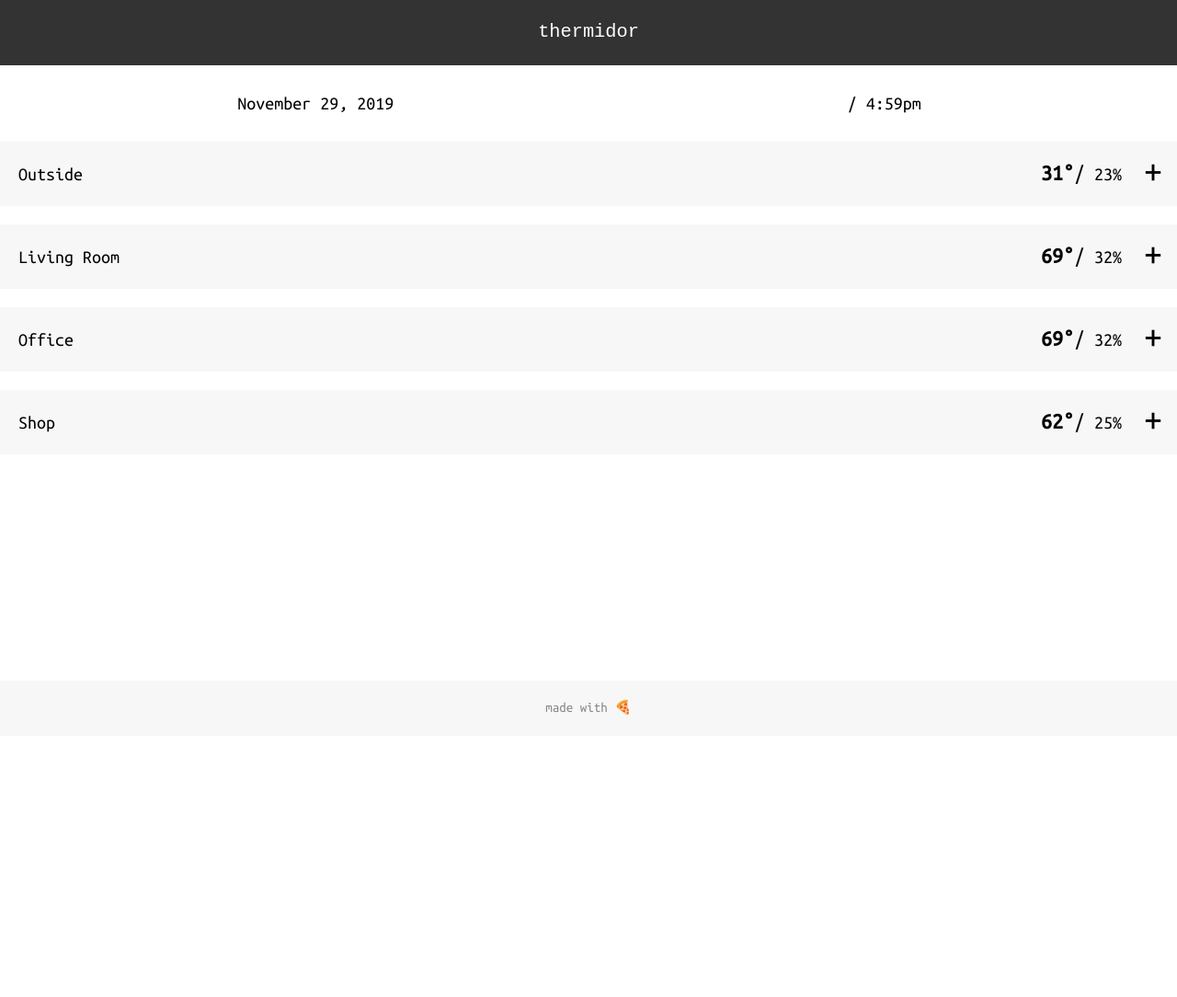
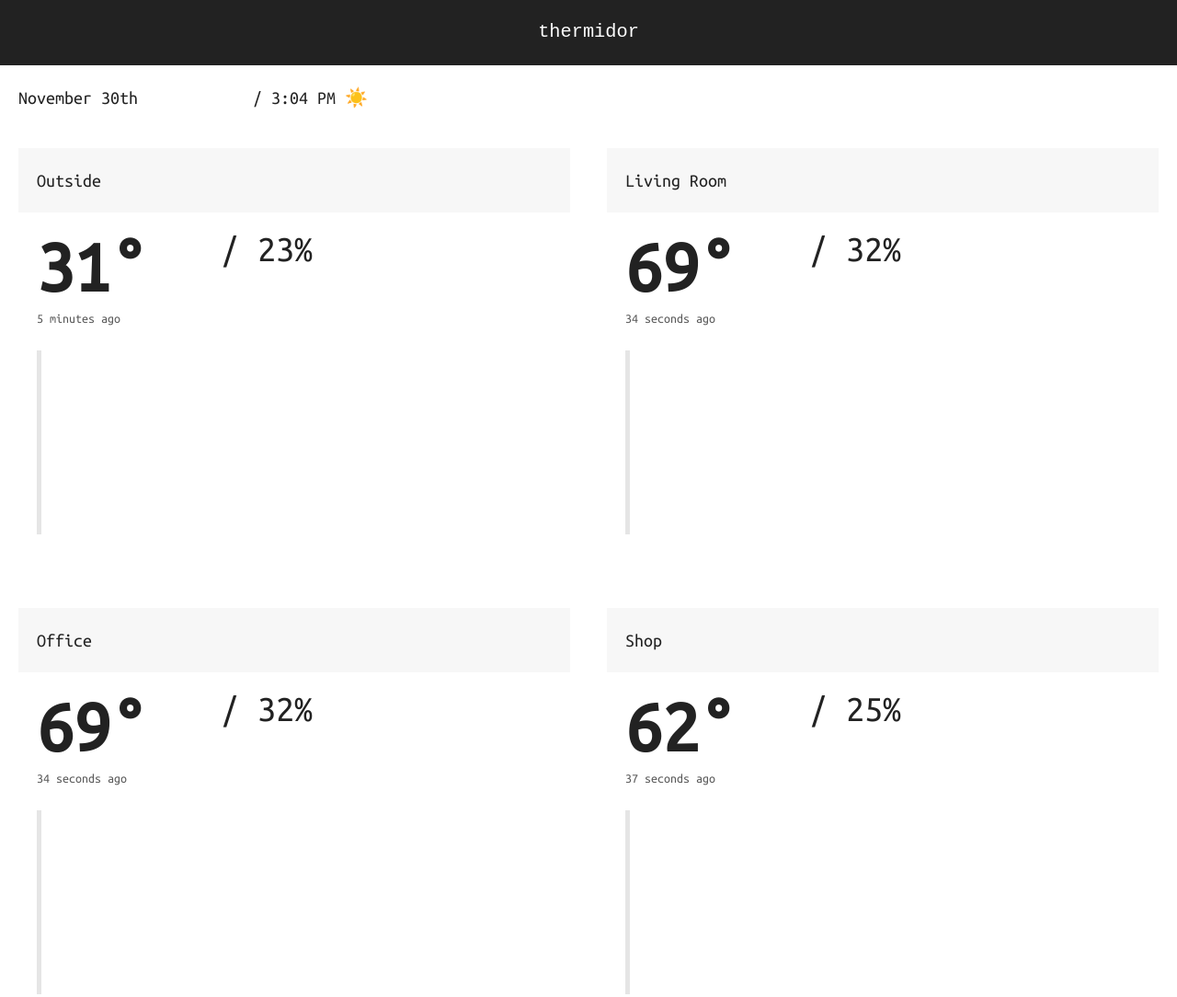
Before and after one commit to derekwheee/thermidor, a website: page index.html in a window 1280 px wide. Shown: the top 1084 px of the page at 92% size. Before the commit the page ends 800 px from the top, so only its background shows below. Drawn offline with nearby package versions, Linux system fonts and the light colour scheme; no server answers.

Commit message:
Update desktop styles

```diff
--- a/index.html
+++ b/index.html
@@ -28,10 +28,11 @@
     </header>
 
     <div class="t-timestamp">
-        <div class="t-timestamp_date">November 29, 2019</div>
-        <div class="t-timestamp_time">4:59pm</div>
+        <div class="t-timestamp_date"></div>
+        <div class="t-timestamp_time"></div>
     </div>
 
+    <div class="t-locations">
         <div class="t-location is-collapsed">
             <div class="t-location_header">
                 Outside
@@ -91,10 +92,12 @@
                 </div>
             </div>
         </div>
+    </div>
 
     <footer>Made with 🍕</footer>
 
     <script src="https://cdn.jsdelivr.net/npm/chart.js@2.9.3/dist/Chart.min.js"></script>
+    <script src="https://cdnjs.cloudflare.com/ajax/libs/moment.js/2.24.0/moment.min.js"></script>
     <script src="dist/scripts/main.js"></script>
 
 </body>
--- a/src/styles/main.scss
+++ b/src/styles/main.scss
@@ -15,13 +15,20 @@ body {
     min-height: 100vh;
     padding: 0 0 5em;
     margin: 0;
-    font-family: 'Ubuntu Mono', monospace;
+    font-family: "Ubuntu Mono", monospace;
     font-size: 1.25em;
     line-height: 1.5em;
+    background: #fff;
+    color: #222;
+
+    &.is-night {
+        background: #222;
+        color: #fff;
+    }
 }
 
 .t-header {
-    background: #333;
+    background: #222;
 
     &_link {
         display: block;
@@ -41,8 +48,9 @@ body {
 
 .t-timestamp {
     display: flex;
-    justify-content: space-around;
-    margin: 1.3333em;
+    justify-content: space-between;
+    max-width: 20em;
+    margin: 1em;
 
     &_date {
         padding: 0 1em 0 0;
@@ -52,21 +60,40 @@ body {
         padding: 0 1em;
 
         &:before {
-            content: '/';
+            content: "/";
             position: relative;
             left: -0.5em;
         }
     }
 }
 
+.t-locations {
+
+    @media screen and (min-width: 900px) {
+        display: flex;
+        flex-wrap: wrap;
+    }
+}
+
 .t-location {
     position: relative;
+    flex-basis: 25em;
+    flex-grow: 1;
     margin: 1em 0;
+
+    @media screen and (min-width: 900px) {
+        margin: 1em;
+    }
 
     &_header {
         position: relative;
         padding: 1em;
         background: #f7f7f7;
+
+        .is-night & {
+            background: #000;
+            color: #fff;
+        }
     }
 
     &_toggle {
@@ -79,14 +106,18 @@ body {
         font-size: 2em;
         transform: translateY(-50%);
 
+        @media screen and (min-width: 900px) {
+            display: none;
+        }
+
         &:focus {
             color: rgb(51, 51, 255);
             outline: none;
         }
     }
 
+    @media screen and (max-width: 900px) {
         &.is-collapsed {
-
             .t-status {
                 display: block;
                 position: absolute;
@@ -118,6 +149,7 @@ body {
             }
         }
     }
+}
 
 .t-status {
     display: flex;
@@ -125,14 +157,14 @@ body {
     padding: 1em;
 
     &_temperature {
-        flex-basis: 66.67%;
+        flex-basis: 3em;
         position: relative;
         font-size: 4em;
         font-weight: bold;
         line-height: 1;
 
         &:after {
-            content: '/';
+            content: "/";
             position: absolute;
             top: 0em;
             right: 0.5em;
@@ -142,19 +174,19 @@ body {
     }
 
     &_humidity {
-        flex-basis: 33.33%;
         font-size: 2em;
         line-height: 1;
     }
 
     &_updated {
+        flex-basis: 100%;
         font-size: 0.7em;
         opacity: 0.75;
     }
 
     &_graph {
         position: relative;
-        width: calc(100vw - 2em);
+        width: 100%;
         height: 10em;
         margin: 1em 0;
         border-left: 0.25em solid rgba(0, 0, 0, 0.1);
```
Also changed, not shown: dist/scripts/main.js, dist/styles/main.css. Lines whose indentation alone changed are shown as unchanged.
